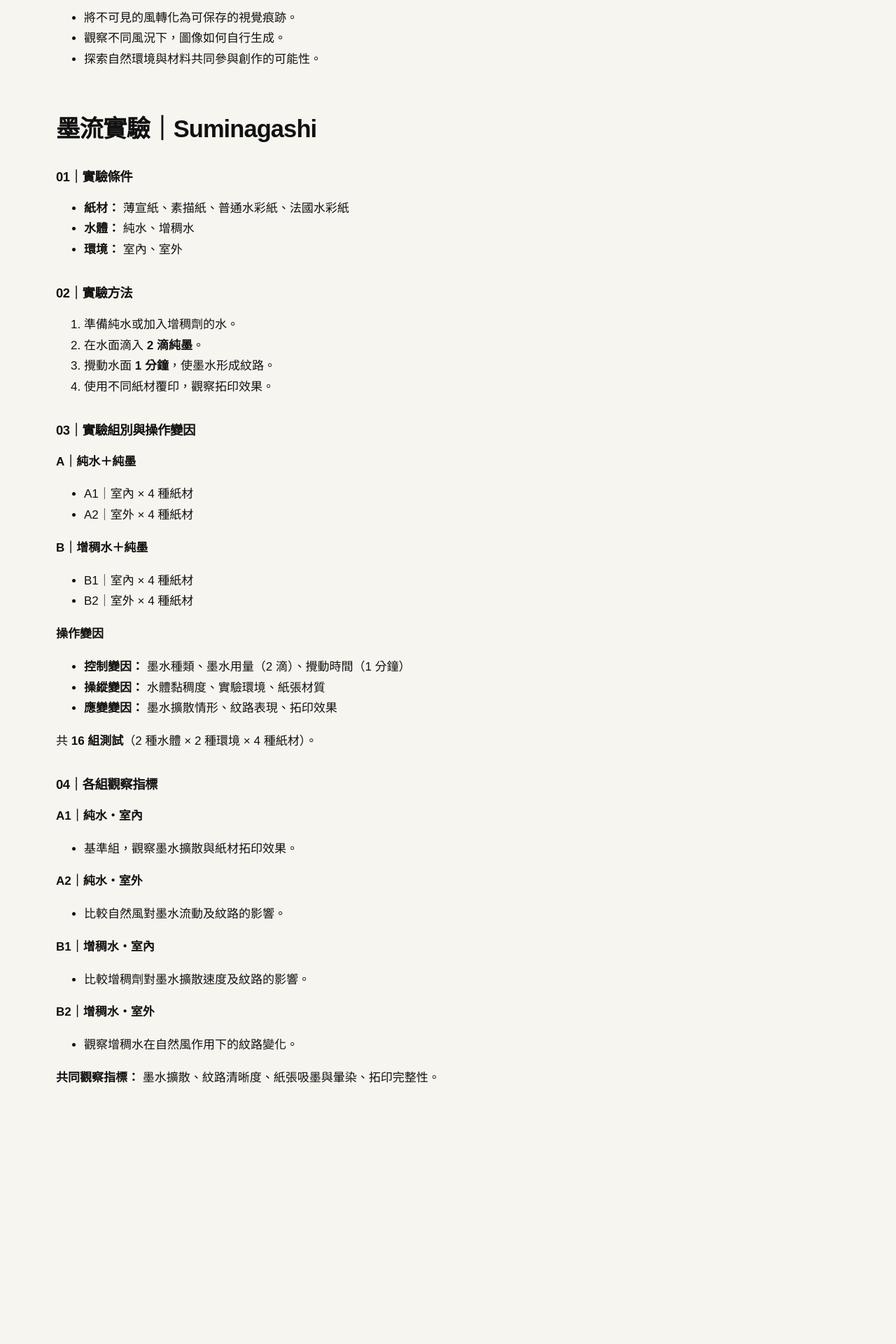
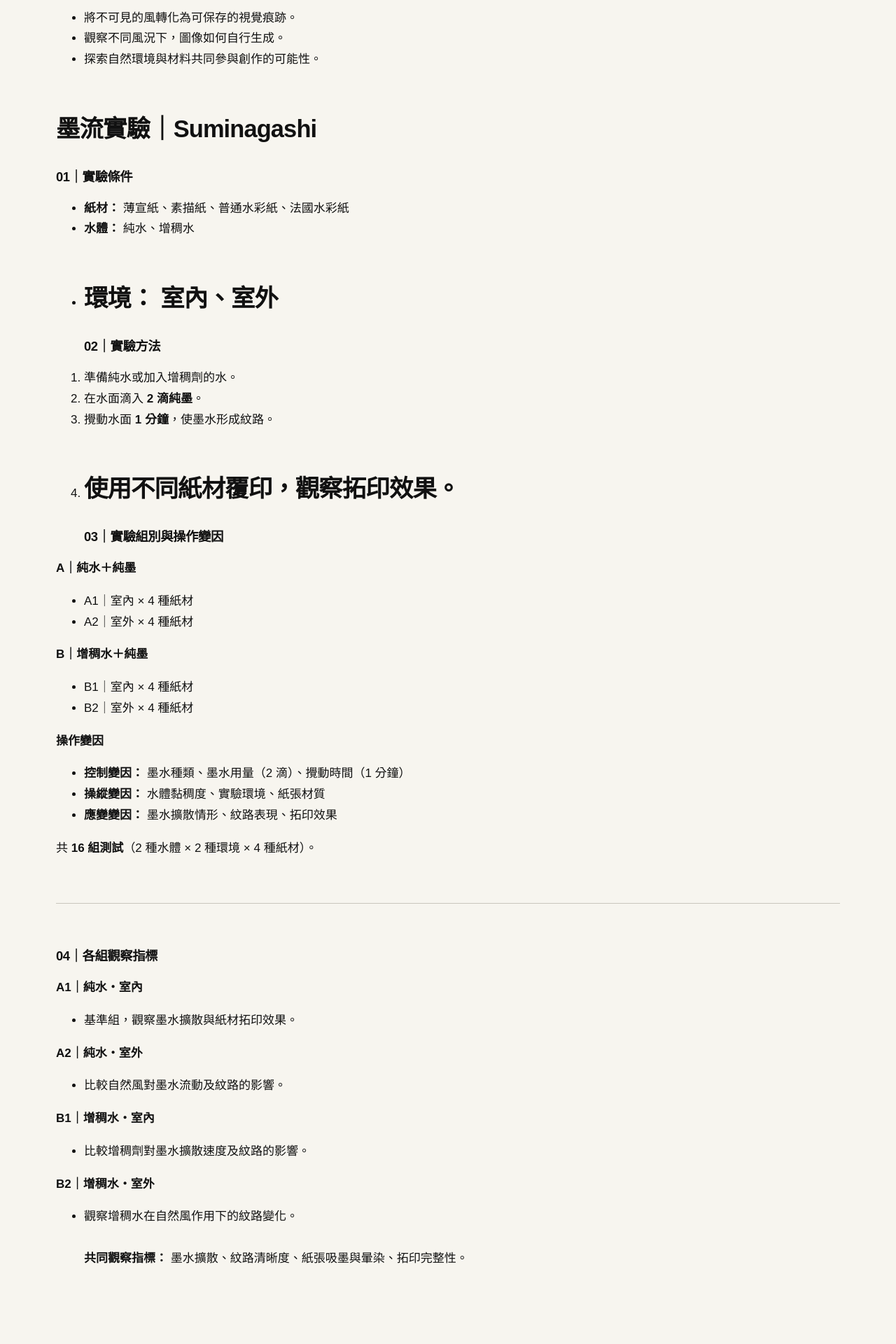
Before and after one commit to liki1928/fieldworkarchive, a Jekyll site: the page built from weeks/week-08.md, in a window 1280 px wide. Shown: the part 1025-2945 px from the top of the page at 70% size. Built offline with Jekyll 4.4.1, drawn with Linux system fonts in a browser that asks for light colours; before the commit the page ends 2687 px from its top, so only the background shows below that.

Commit message:
Update week-08.md

```diff
--- a/weeks/week-08.md
+++ b/weeks/week-08.md
@@ -35,14 +35,14 @@ permalink: /weeks/week-08/
 - **紙材：** 薄宣紙、素描紙、普通水彩紙、法國水彩紙
 - **水體：** 純水、增稠水
 - **環境：** 室內、室外
-
+---
 ### 02｜實驗方法
 
 1. 準備純水或加入增稠劑的水。
 2. 在水面滴入 **2 滴純墨**。
 3. 攪動水面 **1 分鐘**，使墨水形成紋路。
 4. 使用不同紙材覆印，觀察拓印效果。
-
+---
 ### 03｜實驗組別與操作變因
 
 **A｜純水＋純墨**
@@ -58,8 +58,9 @@ permalink: /weeks/week-08/
 - **操縱變因：** 水體黏稠度、實驗環境、紙張材質
 - **應變變因：** 墨水擴散情形、紋路表現、拓印效果
 
-共 **16 組測試**（2 種水體 × 2 種環境 × 4 種紙材）。
+共 **16 組測試**（2 種水體 × 2 種環境 × 4 種紙材）。<br>
 
+---
 ### 04｜各組觀察指標
 
 **A1｜純水・室內**
@@ -73,5 +74,6 @@ permalink: /weeks/week-08/
 
 **B2｜增稠水・室外**
 - 觀察增稠水在自然風作用下的紋路變化。
-
+<br>
+<br>
 **共同觀察指標：** 墨水擴散、紋路清晰度、紙張吸墨與暈染、拓印完整性。
```
